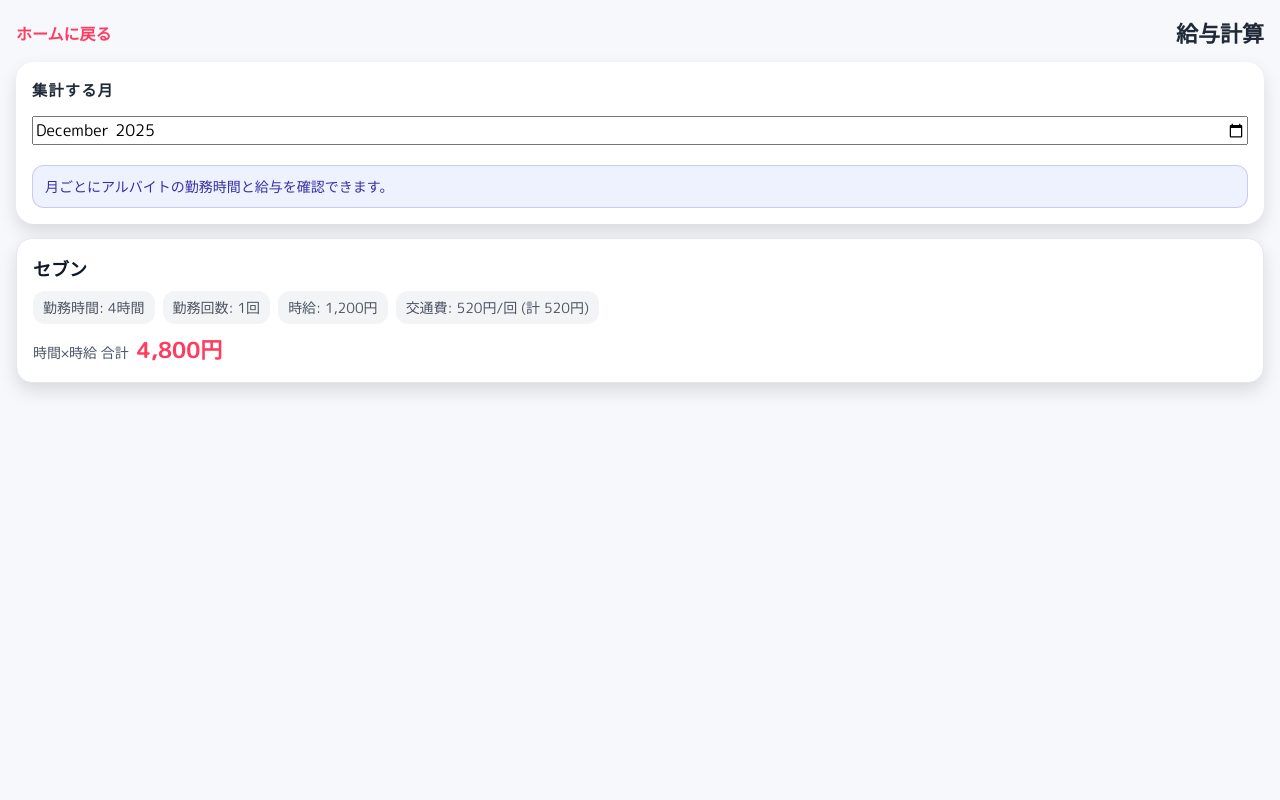
After one commit to gutti-misdo/matsukai_mao, a PHP site: page /payroll.php in a window 1280 px wide. The commit adds this page. Run offline with PHP 8.4, Linux system fonts and the light colour scheme; a user stored in the database is signed in; data comes from the database, SQL or seed files in the repository; both versions use the stored data as it was after the commit.

Commit message:
Add part-time scheduling and payroll summary

```diff
--- a/db-connect.php
+++ b/db-connect.php
@@ -36,6 +36,19 @@ try {
     );
 
     $pdo->exec(
+        'CREATE TABLE IF NOT EXISTS parts (
+            part_id INT AUTO_INCREMENT PRIMARY KEY,
+            user_id INT NOT NULL,
+            shop_name VARCHAR(255) NOT NULL,
+            hourly_wage INT NOT NULL,
+            travel_expenses INT NULL,
+            created_at TIMESTAMP DEFAULT CURRENT_TIMESTAMP,
+            UNIQUE KEY uniq_user_shop (user_id, shop_name),
+            CONSTRAINT fk_parts_user FOREIGN KEY (user_id) REFERENCES user(user_id) ON DELETE CASCADE
+        ) ENGINE=InnoDB DEFAULT CHARSET=utf8mb4;'
+    );
+
+    $pdo->exec(
         'CREATE TABLE IF NOT EXISTS events (
             event_id INT AUTO_INCREMENT PRIMARY KEY,
             user_id INT NOT NULL,
@@ -43,10 +56,12 @@ try {
             event_date DATE NOT NULL,
             start_time TIME NULL,
             end_time TIME NULL,
+            part_id INT NULL,
             created_at TIMESTAMP DEFAULT CURRENT_TIMESTAMP,
             UNIQUE KEY uniq_user_event_date (user_id, title, event_date),
             INDEX idx_user_date (user_id, event_date),
-            CONSTRAINT fk_events_user FOREIGN KEY (user_id) REFERENCES user(user_id) ON DELETE CASCADE
+            CONSTRAINT fk_events_user FOREIGN KEY (user_id) REFERENCES user(user_id) ON DELETE CASCADE,
+            CONSTRAINT fk_events_part FOREIGN KEY (part_id) REFERENCES parts(part_id) ON DELETE SET NULL
         ) ENGINE=InnoDB DEFAULT CHARSET=utf8mb4;'
     );
 
@@ -59,6 +74,14 @@ try {
     $columnCheckStmt->execute([':column' => 'end_time']);
     if ($columnCheckStmt->rowCount() === 0) {
         $pdo->exec('ALTER TABLE events ADD COLUMN end_time TIME NULL AFTER start_time');
+    }
+
+    $columnCheckStmt->execute([':column' => 'part_id']);
+    if ($columnCheckStmt->rowCount() === 0) {
+        $pdo->exec('ALTER TABLE events ADD COLUMN part_id INT NULL AFTER end_time');
+        $pdo->exec(
+            'ALTER TABLE events ADD CONSTRAINT fk_events_part FOREIGN KEY (part_id) REFERENCES parts(part_id) ON DELETE SET NULL'
+        );
     }
 
     // 最低限のサンプルデータを投入（デモユーザーと予定）
@@ -90,12 +113,46 @@ try {
             ['title' => '友人と食事', 'offsetDays' => 24, 'startTime' => '19:00', 'endTime' => '21:00'],
         ];
 
+        $parts = [
+            ['shop_name' => 'セブン', 'hourly_wage' => 1200, 'travel_expenses' => 520],
+            ['shop_name' => 'ファミマ', 'hourly_wage' => 1100, 'travel_expenses' => 680],
+        ];
+
+        $existingPartsStmt = $pdo->prepare(
+            'SELECT part_id FROM parts WHERE user_id = :user_id AND shop_name = :shop_name LIMIT 1'
+        );
+
+        $insertPartStmt = $pdo->prepare(
+            'INSERT INTO parts (user_id, shop_name, hourly_wage, travel_expenses)
+             VALUES (:user_id, :shop_name, :hourly_wage, :travel_expenses)'
+        );
+
+        foreach ($parts as $part) {
+            $existingPartsStmt->execute([
+                ':user_id' => $demoUserId,
+                ':shop_name' => $part['shop_name'],
+            ]);
+
+            if (!$existingPartsStmt->fetchColumn()) {
+                $insertPartStmt->execute([
+                    ':user_id' => $demoUserId,
+                    ':shop_name' => $part['shop_name'],
+                    ':hourly_wage' => $part['hourly_wage'],
+                    ':travel_expenses' => $part['travel_expenses'],
+                ]);
+            }
+        }
+
+        $partLookupStmt = $pdo->prepare(
+            'SELECT part_id FROM parts WHERE user_id = :user_id AND shop_name = :shop_name LIMIT 1'
+        );
+
         $insertEventStmt = $pdo->prepare(
             'SELECT COUNT(*) FROM events WHERE user_id = :user_id AND title = :title AND event_date = :event_date'
         );
         $createEventStmt = $pdo->prepare(
-            'INSERT INTO events (user_id, title, event_date, start_time, end_time)
-             VALUES (:user_id, :title, :event_date, :start_time, :end_time)'
+            'INSERT INTO events (user_id, title, event_date, start_time, end_time, part_id)
+             VALUES (:user_id, :title, :event_date, :start_time, :end_time, :part_id)'
         );
 
         foreach ($events as $event) {
@@ -116,6 +173,38 @@ try {
                     ':event_date' => $eventDateString,
                     ':start_time' => $event['startTime'],
                     ':end_time' => $event['endTime'],
+                    ':part_id' => null,
+                ]);
+            }
+        }
+
+        $partTimeEventDate = clone $baseDate;
+        $partTimeEventDate->modify('+7 days');
+
+        $partLookupStmt->execute([
+            ':user_id' => $demoUserId,
+            ':shop_name' => 'セブン',
+        ]);
+        $sevenId = $partLookupStmt->fetchColumn();
+
+        if ($sevenId) {
+            $partEventExistsStmt = $pdo->prepare(
+                'SELECT COUNT(*) FROM events WHERE user_id = :user_id AND title = :title AND event_date = :event_date'
+            );
+            $partEventExistsStmt->execute([
+                ':user_id' => $demoUserId,
+                ':title' => 'アルバイト（セブン）',
+                ':event_date' => $partTimeEventDate->format('Y-m-d'),
+            ]);
+
+            if ($partEventExistsStmt->fetchColumn() == 0) {
+                $createEventStmt->execute([
+                    ':user_id' => $demoUserId,
+                    ':title' => 'アルバイト（セブン）',
+                    ':event_date' => $partTimeEventDate->format('Y-m-d'),
+                    ':start_time' => '18:00',
+                    ':end_time' => '22:00',
+                    ':part_id' => $sevenId,
                 ]);
             }
         }
--- /dev/null
+++ b/home-page/api/payroll.php
@@ -0,0 +1,87 @@
+<?php
+session_start();
+header('Content-Type: application/json; charset=utf-8');
+
+$respond = function (int $status, array $payload): void {
+    http_response_code($status);
+    echo json_encode($payload);
+};
+
+if (!isset($_SESSION['user_id']) || !is_numeric($_SESSION['user_id'])) {
+    $respond(401, ['error' => 'ログインしてください。']);
+    exit;
+}
+
+require_once __DIR__ . '/../../db-connect.php';
+
+$method = $_SERVER['REQUEST_METHOD'];
+$userId = (int) $_SESSION['user_id'];
+
+if ($userId <= 0) {
+    $respond(401, ['error' => 'ユーザー情報を確認してください。']);
+    exit;
+}
+
+if ($method !== 'GET') {
+    $respond(405, ['error' => '許可されていないメソッドです。']);
+    exit;
+}
+
+$month = $_GET['month'] ?? '';
+if (!preg_match('/^\d{4}-\d{2}$/', $month)) {
+    $respond(400, ['error' => 'month は YYYY-MM 形式で指定してください。']);
+    exit;
+}
+
+$startDate = $month . '-01';
+$endDate = date('Y-m-d', strtotime($startDate . ' +1 month'));
+
+try {
+    $stmt = $pdo->prepare(
+        'SELECT
+            p.part_id,
+            p.shop_name,
+            p.hourly_wage,
+            p.travel_expenses,
+            COUNT(e.event_id) AS shift_count,
+            SUM(CASE WHEN e.start_time IS NOT NULL AND e.end_time IS NOT NULL THEN TIMESTAMPDIFF(MINUTE, CONCAT(e.event_date, " ", e.start_time), CONCAT(e.event_date, " ", e.end_time)) ELSE 0 END) AS total_minutes
+        FROM events e
+        INNER JOIN parts p ON e.part_id = p.part_id
+        WHERE e.user_id = :user_id AND e.event_date >= :start AND e.event_date < :end
+        GROUP BY p.part_id, p.shop_name, p.hourly_wage, p.travel_expenses
+        ORDER BY p.shop_name'
+    );
+    $stmt->bindValue(':user_id', $userId, PDO::PARAM_INT);
+    $stmt->bindValue(':start', $startDate, PDO::PARAM_STR);
+    $stmt->bindValue(':end', $endDate, PDO::PARAM_STR);
+    $stmt->execute();
+    $rows = $stmt->fetchAll();
+
+    $summaries = array_map(function ($row) {
+        $totalMinutes = (int) ($row['total_minutes'] ?? 0);
+        $totalHours = $totalMinutes / 60;
+        $hourlyWage = (int) $row['hourly_wage'];
+        $shiftCount = (int) $row['shift_count'];
+        $travelExpenses = $row['travel_expenses'] !== null ? (int) $row['travel_expenses'] : null;
+
+        return [
+            'part_id' => (int) $row['part_id'],
+            'shop_name' => $row['shop_name'],
+            'hourly_wage' => $hourlyWage,
+            'shift_count' => $shiftCount,
+            'total_minutes' => $totalMinutes,
+            'total_hours' => round($totalHours, 2),
+            'total_pay' => (int) floor($totalMinutes * $hourlyWage / 60),
+            'travel_expenses' => $travelExpenses,
+            'travel_total' => $travelExpenses !== null ? $shiftCount * $travelExpenses : null,
+        ];
+    }, $rows);
+
+    $respond(200, [
+        'month' => $month,
+        'summaries' => $summaries,
+    ]);
+} catch (PDOException $e) {
+    error_log('GET /api/payroll: ' . $e->getMessage());
+    $respond(500, ['error' => '給与計算の取得に失敗しました。']);
+}
--- a/home-page/css/app.css
+++ b/home-page/css/app.css
@@ -1016,3 +1051,123 @@ input::placeholder {
   transform: translateY(-2px);
   box-shadow: 0 8px 20px rgba(0, 0, 0, 0.15);
 }
+
+.payroll {
+  min-height: 100vh;
+  padding: 16px;
+  background: #f6f8fb;
+}
+
+.payroll__header {
+  display: flex;
+  align-items: center;
+  justify-content: space-between;
+  margin-bottom: 12px;
+}
+
+.payroll__back {
+  color: var(--accent);
+  text-decoration: none;
+  font-weight: 700;
+}
+
+.payroll__title {
+  margin: 0;
+  font-size: 22px;
+  color: #1f2937;
+}
+
+.payroll__controls {
+  background: #fff;
+  border-radius: 18px;
+  padding: 16px;
+  box-shadow: var(--shadow-soft);
+  display: flex;
+  flex-direction: column;
+  gap: 10px;
+}
+
+.payroll__controls label {
+  font-weight: 700;
+  color: #1f2937;
+}
+
+.payroll__message {
+  margin: 10px 0 0;
+  padding: 10px 12px;
+  border-radius: 12px;
+  font-size: 14px;
+}
+
+.payroll__message--error {
+  background: #fff1f2;
+  color: #b91c1c;
+  border: 1px solid rgba(185, 28, 28, 0.2);
+}
+
+.payroll__message--info {
+  background: #eef2ff;
+  color: #3730a3;
+  border: 1px solid rgba(55, 48, 163, 0.2);
+}
+
+.payroll__list {
+  margin: 14px 0 0;
+  display: flex;
+  flex-direction: column;
+  gap: 12px;
+}
+
+.payroll__empty {
+  text-align: center;
+  color: #6b7280;
+  padding: 14px;
+}
+
+.payroll-card {
+  background: #fff;
+  border-radius: 16px;
+  padding: 16px;
+  box-shadow: var(--shadow-soft);
+  border: 1px solid #e5e7eb;
+  display: flex;
+  flex-direction: column;
+  gap: 8px;
+}
+
+.payroll-card__title {
+  margin: 0;
+  font-size: 18px;
+  color: #111827;
+}
+
+.payroll-card__meta {
+  display: flex;
+  flex-wrap: wrap;
+  gap: 8px;
+  color: #4b5563;
+  font-size: 14px;
+}
+
+.payroll-card__meta span {
+  background: #f3f4f6;
+  padding: 6px 10px;
+  border-radius: 12px;
+}
+
+.payroll-card__pay {
+  display: flex;
+  align-items: baseline;
+  gap: 8px;
+}
+
+.payroll-card__amount {
+  font-size: 22px;
+  font-weight: 800;
+  color: var(--accent);
+}
+
+.payroll-card__label {
+  color: #4b5563;
+  font-size: 14px;
+}
--- /dev/null
+++ b/home-page/payroll.php
@@ -0,0 +1,47 @@
+<?php
+session_start();
+
+if (!isset($_SESSION['user_id'])) {
+    header('Location: ../login-page/login.php');
+    exit;
+}
+
+$currentMonth = date('Y-m');
+$cssPath = __DIR__ . '/css/app.css';
+$jsPath = __DIR__ . '/js/payroll.js';
+$cssVersion = is_file($cssPath) ? filemtime($cssPath) : time();
+$jsVersion = is_file($jsPath) ? filemtime($jsPath) : time();
+?>
+<!DOCTYPE html>
+<html lang="ja">
+
+<head>
+    <meta charset="UTF-8" />
+    <meta name="viewport" content="width=device-width, initial-scale=1.0" />
+    <title>給与計算 | IIIKANJIKANRIHYOU</title>
+    <link rel="stylesheet" href="./css/app.css?v=<?php echo $cssVersion; ?>" />
+</head>
+
+<body>
+    <div class="payroll">
+        <header class="payroll__header">
+            <a class="payroll__back" href="./home.php">ホームに戻る</a>
+            <h1 class="payroll__title">給与計算</h1>
+        </header>
+
+        <main>
+            <section class="payroll__controls" aria-label="給与計算の条件">
+                <label for="payrollMonth">集計する月</label>
+                <input type="month" id="payrollMonth" value="<?php echo htmlspecialchars($currentMonth, ENT_QUOTES, 'UTF-8'); ?>" />
+                <p class="payroll__message payroll__message--info" id="payrollInfo">月ごとにアルバイトの勤務時間と給与を確認できます。</p>
+            </section>
+
+            <div id="payrollMessage" class="payroll__message" role="status" aria-live="polite" style="display:none;"></div>
+            <div id="payrollList" class="payroll__list" aria-live="polite"></div>
+        </main>
+    </div>
+
+    <script src="./js/payroll.js?v=<?php echo $jsVersion; ?>"></script>
+</body>
+
+</html>
```
Also changed, not shown: other parts of home-page/css/app.css (+35 -0 lines), database.sql (+26 -0 lines), home-page/api/events.php (+32 -2 lines), home-page/api/parts.php (added, +39 -0 lines), home-page/home.php (+15 -2 lines), home-page/js/home.js (+115 -2 lines), home-page/js/payroll.js (added, +100 -0 lines).
